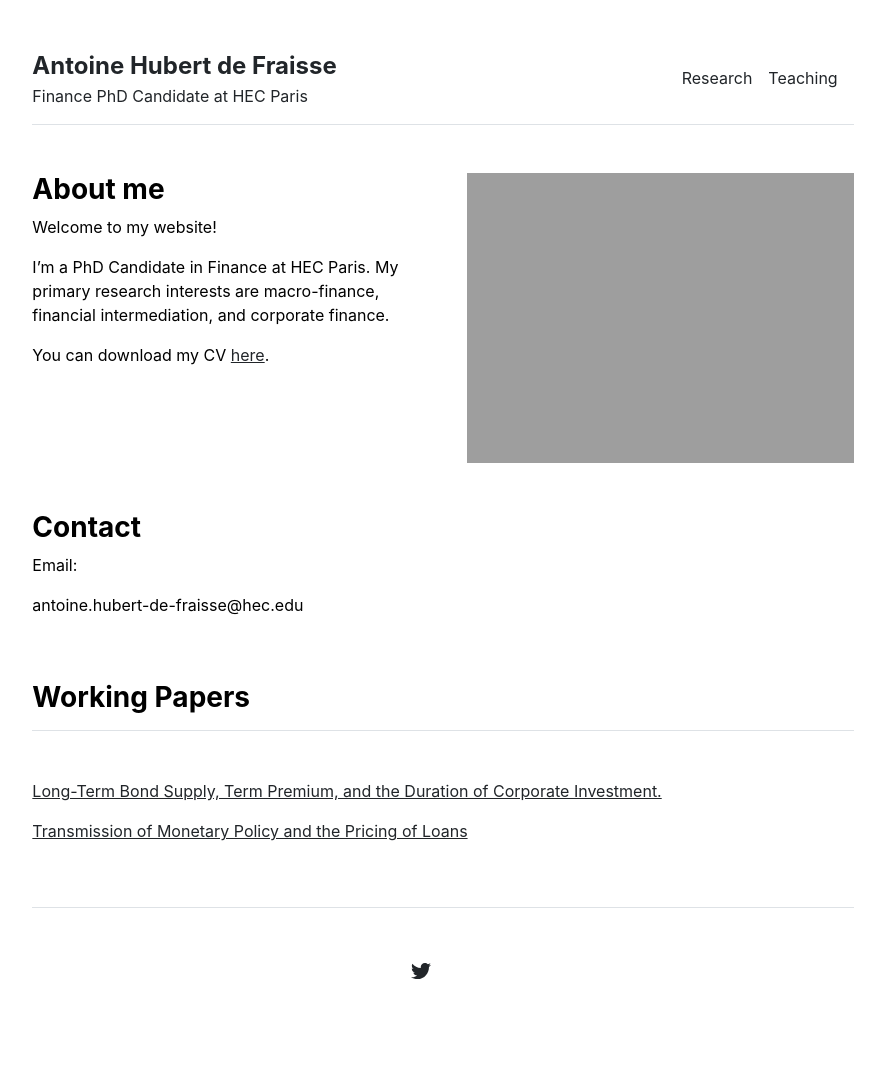
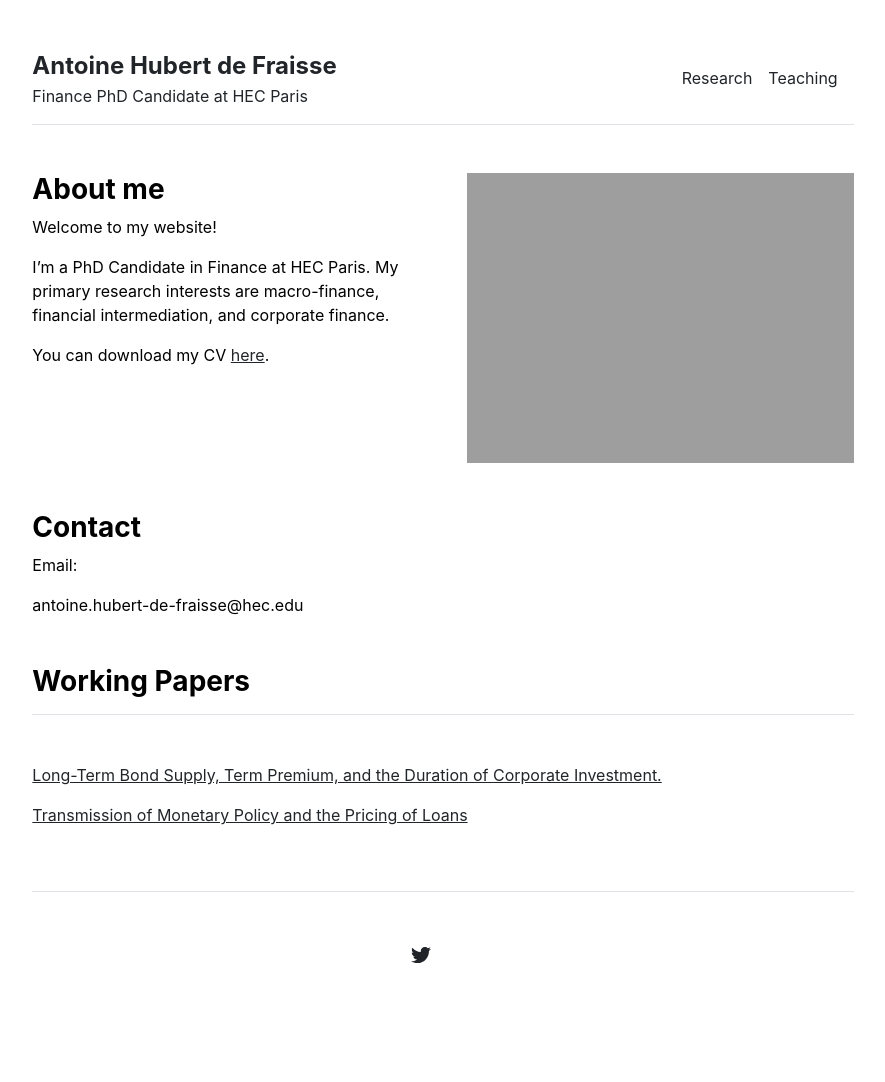
Before and after one commit to antoinehubertdefraisse/antoinehubertdefraisse.github.io, a Jekyll site: the page built from index.md, in a window 1280 px wide. Shown: the whole page, without its empty margins (197-1082 px from the left). Built offline with Jekyll 4.4.1, drawn with Linux system fonts in a browser that asks for light colours.

```diff
--- a/_layouts/home.html
+++ b/_layouts/home.html
@@ -8,7 +8,7 @@ layout: default
     Welcome to my website!  <p></p>
     I’m a PhD Candidate in Finance at HEC Paris.
     My primary research interests are macro-finance, financial intermediation, and corporate finance. <p></p>
-    You can download my CV <a href="http://antoinehubertdefraisse.github.io/pdf/cv_new.pdf" target="_blank">here</a>.</p>
+    You can download my CV <a href="http://antoinehubertdefraisse.github.io/pdf/cv_new.pdf" target="_blank">here</a>.
 
   </div>
   <div class="col-md-6">
@@ -20,7 +20,7 @@ layout: default
 <div class="row g-5 mb-5">
   <div class="col-md-6">
     <h3 class="fw-bold">Contact</h3>
-    Email:</p> antoine.hubert-de-fraisse@hec.edu <p></p>
+    Email:</p> antoine.hubert-de-fraisse@hec.edu
   </div>
 </div>
 
```
